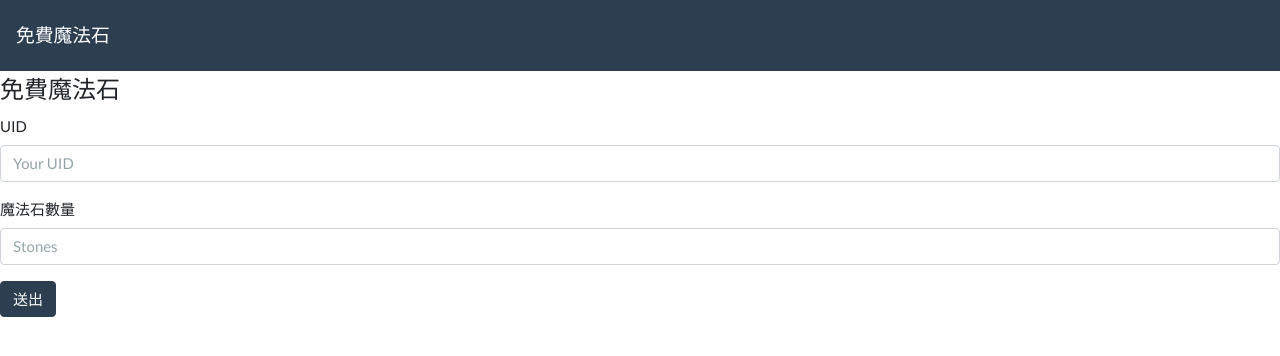
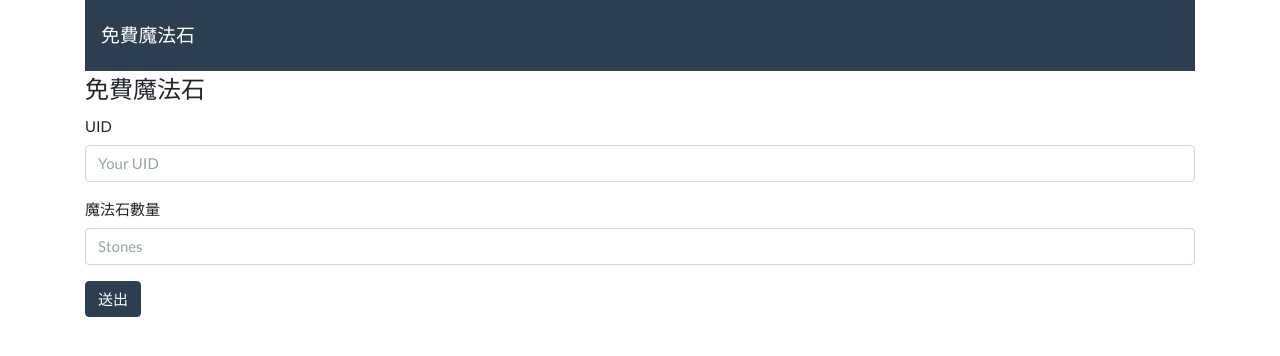
Before and after one commit to JacobLinCool/stones, a plain HTML site: page index.html in a window 1280 px wide. Drawn offline with nearby package versions, Linux system fonts and the light colour scheme; some packages are replaced by stand-ins of ours; a script that the page names is missing.

Commit message:
Update index.html

```diff
--- a/index.html
+++ b/index.html
@@ -6,7 +6,7 @@
     <meta name="viewport" content="width=device-width, initial-scale=1">
 </head>
 <body>
-    <div class="wrapper">
+    <div class="container">
         <nav class="navbar navbar-expand-lg navbar-dark bg-primary">
             <a class="navbar-brand" href="./">免費魔法石</a>
             <button class="navbar-toggler" type="button" data-toggle="collapse" data-target="#navbar1" aria-controls="navbar1" aria-expanded="false" aria-label="Toggle navigation">
```
